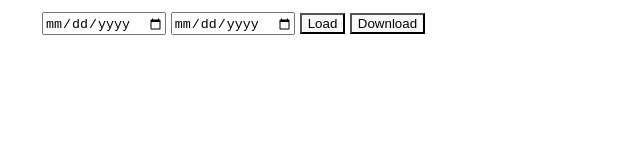
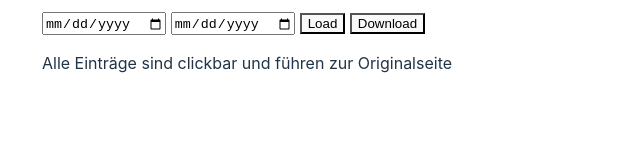
Before and after one commit to RedCommander735/topotest, a website built with Vite: page index.html in a window 1280 px wide. Shown: the whole page, without its empty margins (0-640 px from the left). Built offline with nearby package versions, Linux system fonts and the light colour scheme.

Commit message:
Added a 'List elements are clickable' notice

```diff
--- a/index.html
+++ b/index.html
@@ -13,6 +13,7 @@
       <input type="date" name="end" id="end">
       <button id="load">Load</button>
       <button id="download">Download</button>
+      <p>Alle Einträge sind clickbar und führen zur Originalseite</p>
     </div>
     <div id="wrapper">
       <div id="app"></div>
--- a/src/style.css
+++ b/src/style.css
@@ -16,6 +16,10 @@
 
 input {
   padding-top: 2px;
+}
+
+p {
+  margin-bottom: 0px;
 }
 
 a {
@@ -49,6 +53,7 @@ h1 {
 #app {
   max-width: 90vw;
   margin: 0;
+  padding-top: 0.5rem !important;
   padding: 2rem;
   text-align: left;
 }
```
